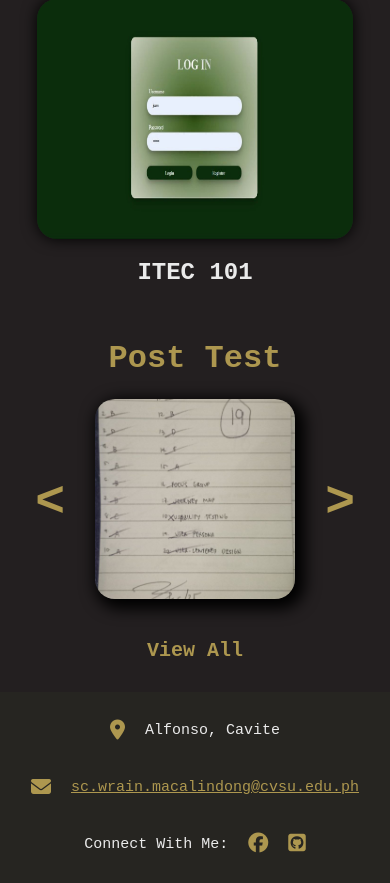
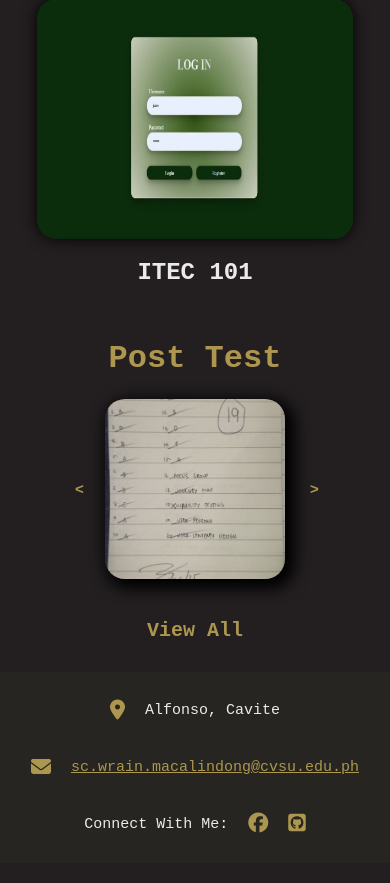
Before and after one commit to Wrain-002/WebPortfolio, a PHP site: page / in a window 390 px wide. Shown: the part 3163-4046 px from the top of the page. After the commit the page ends 3996 px from the top, so only its background shows below. Run offline with PHP 8.4, Linux system fonts and the light colour scheme; some libraries are stand-ins or nearby versions.

Commit message:
Update style.css

```diff
--- a/style.css
+++ b/style.css
@@ -639,7 +639,16 @@ footer {
         font-size: 16px;
         width: 90%;
     }
+    #gallery {
+        width: 180px;
+        height: 180px;
+    }
 
+    .post-test button {
+        font-size: 15px;
+        width: 15px;
+        padding: 5px;
+    }
 
 
 }
@@ -665,16 +674,7 @@ footer {
         height: auto;
     }
 
-    #gallery {
-        width: 180px;
-        height: 180px;
-    }
 
-    .post-test button {
-        font-size: 15px;
-        width: 15px;
-        padding: 5px;
-    }
 
     .modal img {
         max-height: 80vh;
```
